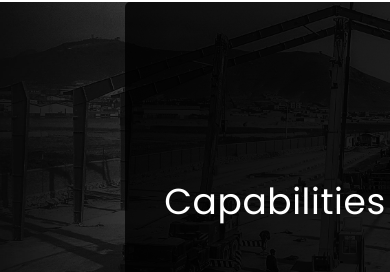
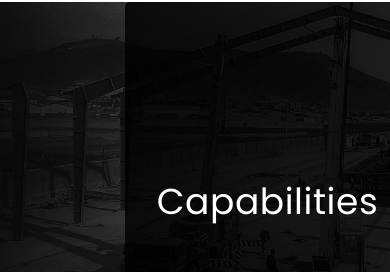
Before and after one commit to Phibee/76northgroup, a Next.js app: page / in a window 390 px wide. Shown: the part 2033-2305 px from the top of the page. Built offline with nearby package versions, Linux system fonts and the light colour scheme.

Commit message:
fix: remove overflow-x for body on mobile view

```diff
--- a/components/sections/capabilities.section.tsx
+++ b/components/sections/capabilities.section.tsx
@@ -25,7 +25,9 @@ const CapabilitiesSection = () => {
 						initial="hidden"
 						variants={fadeInRight}
 						className={styles.leftContent}>
-						<h1 className="text-4xl font-medium text-white">Capabilities</h1>
+						<h1 className="text-4xl font-medium text-white title">
+							Capabilities
+						</h1>
 					</motion.div>
 				</div>
 				<div
--- a/styles/globals.css
+++ b/styles/globals.css
@@ -162,8 +162,18 @@ p {
   padding-right: 15px;
 }
 
+#about,
+#capabilities,
+#leadership{
+  padding-top: 110px;
+}
+
 @media screen and (max-width: 800px)
 {
+  body {
+    overflow-x: hidden;
+  }
+
   .sideNav {
     top: 0;
     left: 0;
@@ -203,12 +213,10 @@ p {
   .mobile-top-bar{
     z-index: 100;
   }
+
+  #capabilities .title {
+    padding-right: 15px;
   }
-
-#about,
-#capabilities,
-#leadership{
-  padding-top: 110px;
 }
 
 @media screen and (min-width: 1280px) {
@@ -223,8 +231,6 @@ p {
   #leadership {
     min-height: 800px;
   }
-
-
 }
 
 @media screen and (min-width: 800px) {
```
Lines whose indentation alone changed are shown as unchanged.
